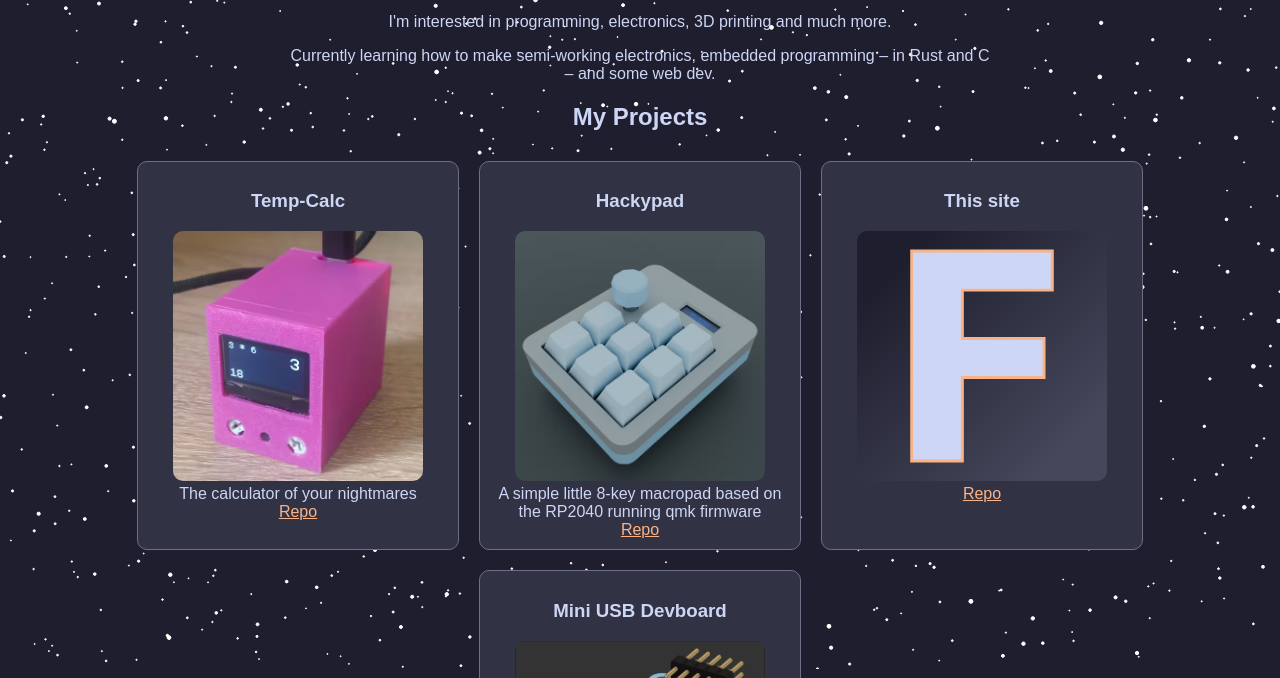
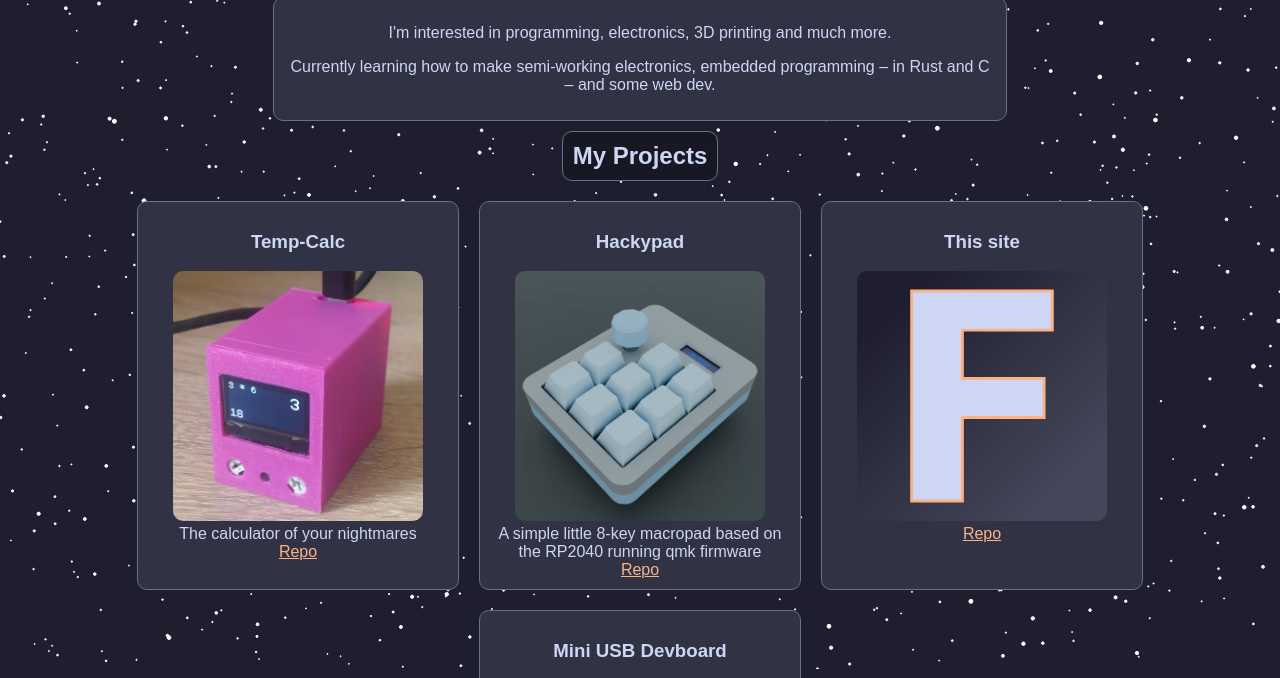
Before and after one commit to FraI3mega/personal-site, a plain HTML site: page index.html in a window 1280 px wide. Shown: the part 131-809 px from the top of the page. Drawn offline with Linux system fonts and the light colour scheme; a web font is replaced by a local one.

Commit message:
fix(): Improve readablity

```diff
--- a/style.css
+++ b/style.css
@@ -5,11 +5,12 @@ body {
 	margin-inline: auto;
 }
 
+
 #header {
 	max-width: fit-content;
 	justify-content: center;
 	text-align: center;
-	background-color: #313244;
+	background-color: #11111b;
 	border-color: #6c7086;
 	border-style: solid;
 	border-width: thin;
@@ -70,6 +71,13 @@ body {
 	text-align: center;
 	max-width: 80ch;
 	margin-inline: auto;
+	background-color: #313244;
+	text-align: center;
+	border-radius: 10px;
+	border-color: #6c7086;
+	border-style: solid;
+	border-width: thin;
+	padding: 10px;
 }
 
 h2 {
@@ -80,7 +88,19 @@ a {
 	color: #fab387;
 }
 
-.github {}
+
+h2 {
+	background-color: #181825;
+	border-color: #6c7086;
+	border-style: solid;
+	border-width: thin;
+	border-radius: 10px;
+	padding: 10px;
+	margin: 10px;
+	max-width: fit-content;
+	margin-inline: auto;
+}
+
 
 .project {
 	background-color: #313244;
```
